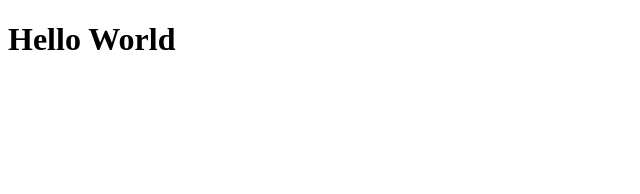
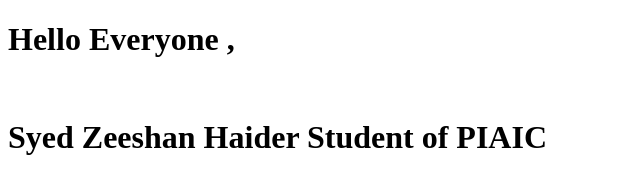
Before and after one commit to SyedZeeshanHaider14/BootCamp2020_sample1, a plain HTML site: page index.html in a window 1280 px wide. Shown: the whole page, without its empty margins (0-640 px from the left). Drawn offline with Linux system fonts and the light colour scheme.

Commit message:
update.index.html

```diff
--- a/index.html
+++ b/index.html
@@ -6,6 +6,8 @@
     <title>Document</title>
 </head>
 <body>
-    <h1>Hello World</h1>
+    <h1>Hello Everyone , </h1>
+    <br />
+    <h1>Syed Zeeshan Haider Student of PIAIC</h1>
 </body>
 </html>
```
